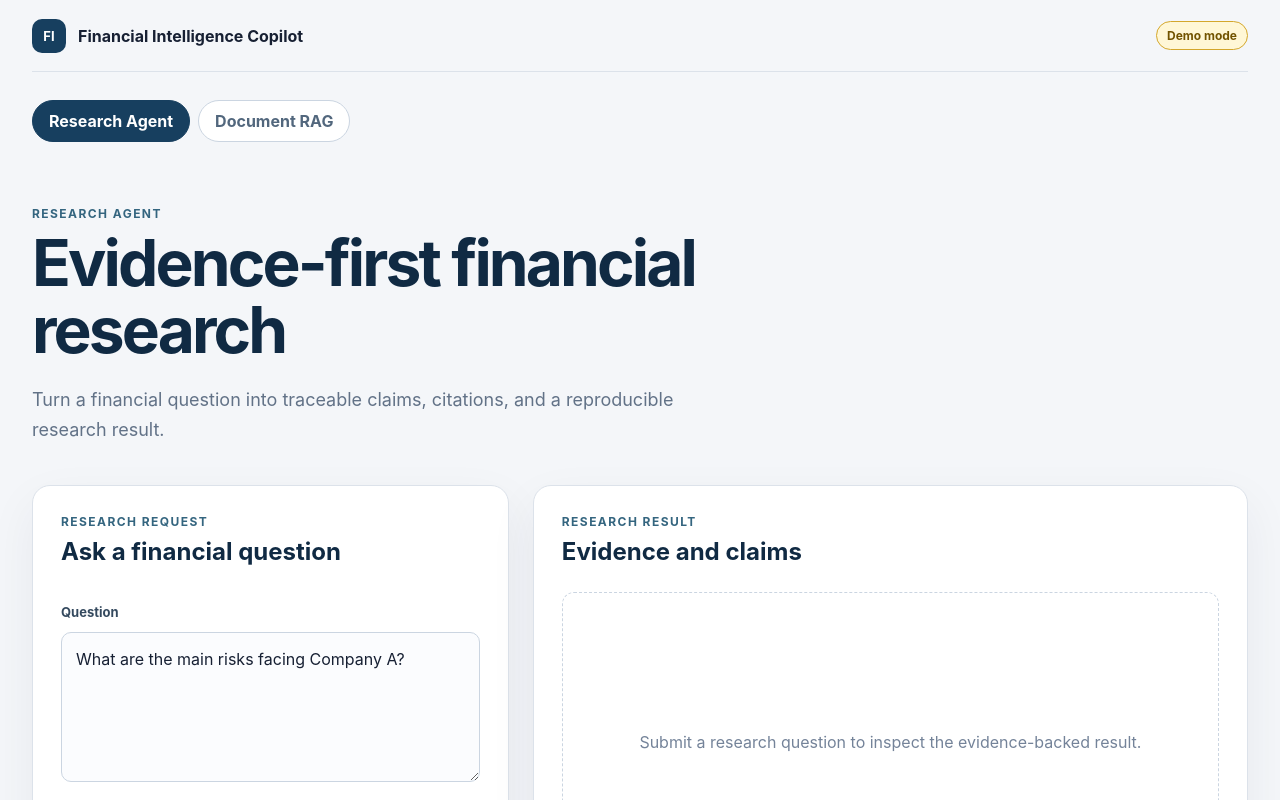
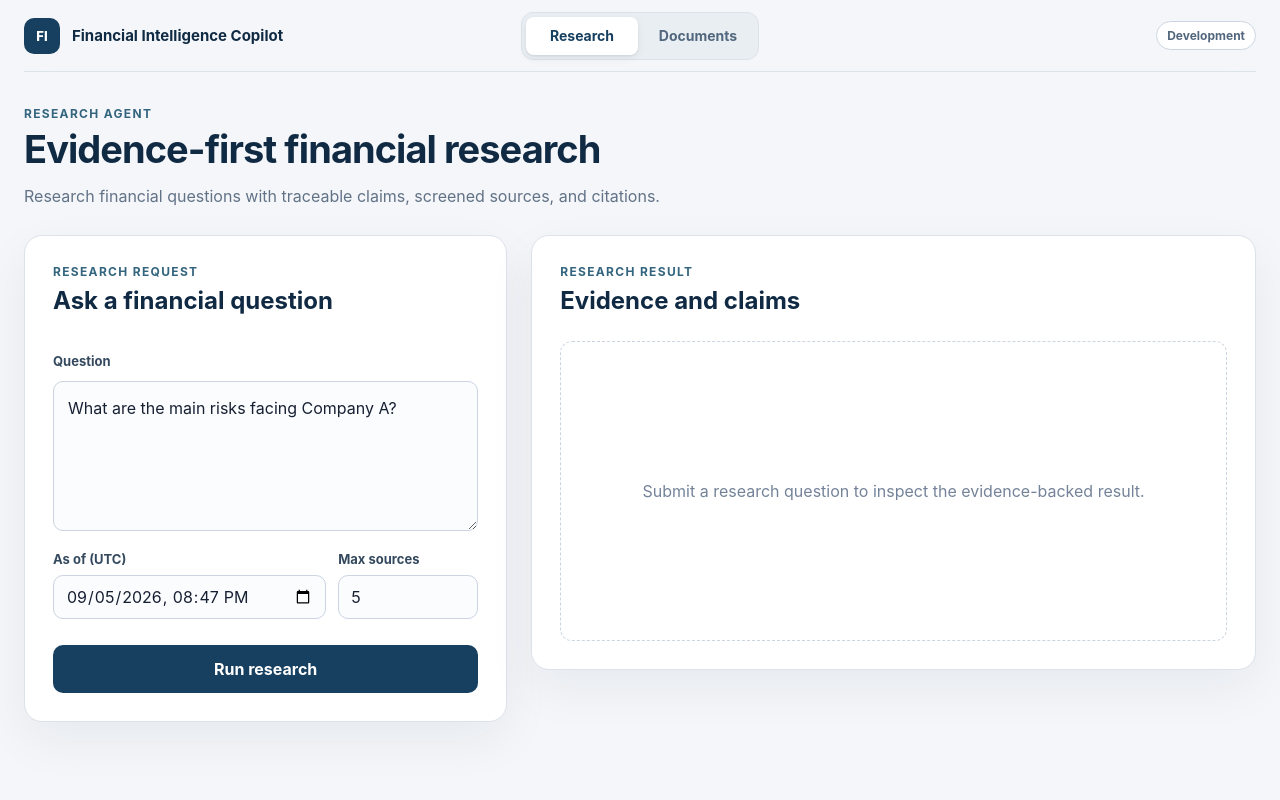
Before and after one commit to kudouhei/financial-intelligence-copilot, a React (Vite) app in the folder frontend/: page / in a window 1280 px wide. Shown: the top 800 px of the page. Built offline with nearby package versions, Linux system fonts and the light colour scheme.

Commit message:
feat: update UI

```diff
--- a/frontend/src/App.css
+++ b/frontend/src/App.css
@@ -1,20 +1,24 @@
 .app-shell {
-  max-width: 1440px;
+  width: min(100% - 48px, 1280px);
   min-height: 100vh;
   margin: 0 auto;
-  padding: 0 32px 48px;
+  padding-bottom: 48px;
 }
 
 .app-header {
+  position: sticky;
+  top: 0;
+  z-index: 10;
+  display: grid;
+  grid-template-columns: 1fr auto 1fr;
+  align-items: center;
   min-height: 72px;
-  display: flex;
-  align-items: center;
-  justify-content: space-between;
   border-bottom: 1px solid #dce2ea;
-  font-weight: 650;
+  background: rgb(244 246 249 / 92%);
+  backdrop-filter: blur(14px);
 }
 
-.app-header > div {
+.product-brand {
   display: flex;
   align-items: center;
   gap: 12px;
@@ -22,83 +26,139 @@
 
 .product-mark {
   display: grid;
-  width: 34px;
-  height: 34px;
+  width: 36px;
+  height: 36px;
   place-items: center;
+  flex: 0 0 auto;
   border-radius: 10px;
   color: white;
   background: #173f5f;
   font-size: 13px;
+  font-weight: 800;
+}
+
+.product-name {
+  color: #102a43;
+  font-size: 15px;
+  font-weight: 750;
+}
+
+.workspace-switcher {
+  display: flex;
+  gap: 4px;
+  padding: 4px;
+  border: 1px solid #dce2ea;
+  border-radius: 12px;
+  background: #e9eef3;
+}
+
+.workspace-switcher button {
+  min-width: 112px;
+  min-height: 38px;
+  padding: 0 16px;
+  border: 0;
+  border-radius: 8px;
+  color: #52677d;
+  background: transparent;
+  font-size: 14px;
+  font-weight: 700;
+  cursor: pointer;
+  transition:
+    color 150ms ease,
+    background 150ms ease,
+    box-shadow 150ms ease;
+}
+
+.workspace-switcher button:hover {
+  color: #173f5f;
+}
+
+.workspace-switcher button[aria-selected='true'] {
+  color: #173f5f;
+  background: white;
+  box-shadow:
+    0 1px 2px rgb(15 23 42 / 8%),
+    0 3px 10px rgb(15 23 42 / 6%);
+}
+
+.workspace-switcher button:focus-visible {
+  outline: 3px solid rgb(52 120 164 / 22%);
+  outline-offset: 2px;
 }
 
 .status-badge {
+  justify-self: end;
   padding: 6px 10px;
-  border: 1px solid #d4a72c;
+  border: 1px solid #cbd5e1;
   border-radius: 999px;
-  color: #725300;
-  background: #fff7d6;
+  color: #52677d;
+  background: white;
   font-size: 12px;
+  font-weight: 700;
 }
 
-.app-hero {
+.workspace-intro {
   max-width: 760px;
-  padding: 64px 0 40px;
+  padding: 34px 0 26px;
 }
 
 .eyebrow,
 .result-label {
-  margin: 0 0 8px;
+  margin: 0 0 7px;
   color: #34657f;
   font-size: 12px;
   font-weight: 750;
-  letter-spacing: 0.12em;
+  letter-spacing: 0.11em;
   text-transform: uppercase;
 }
 
-.app-hero h1 {
+.workspace-intro h1 {
   margin: 0;
   color: #102a43;
-  font-size: clamp(38px, 6vw, 64px);
-  line-height: 1.05;
-  letter-spacing: -0.045em;
+  font-size: clamp(28px, 4vw, 38px);
+  line-height: 1.15;
+  letter-spacing: -0.025em;
 }
 
-.app-hero > p:last-child {
-  max-width: 660px;
-  margin: 22px 0 0;
+.workspace-intro > p:last-child {
+  max-width: 680px;
+  margin: 12px 0 0;
   color: #627287;
-  font-size: 18px;
-  line-height: 1.65;
+  font-size: 16px;
+  line-height: 1.6;
 }
 
-@media (max-width: 850px) {
+@media (max-width: 760px) {
   .app-shell {
-    padding: 0 18px 32px;
+    width: min(100% - 32px, 1280px);
+    padding-bottom: 32px;
   }
 
-  .app-hero {
-    padding-top: 42px;
+  .app-header {
+    grid-template-columns: 1fr auto;
+    gap: 12px;
+    padding: 14px 0;
   }
+
+  .product-name {
+    font-size: 14px;
   }
 
   .workspace-switcher {
-  display: flex;
-  gap: 8px;
-  padding-top: 28px;
+    grid-column: 1 / -1;
+    grid-row: 2;
   }
 
   .workspace-switcher button {
-  padding: 10px 16px;
-  border: 1px solid #cbd5e1;
-  border-radius: 999px;
-  color: #52677d;
-  background: white;
-  font-weight: 700;
-  cursor: pointer;
+    min-width: 0;
+    flex: 1;
   }
 
-.workspace-switcher button[aria-pressed='true'] {
-  border-color: #173f5f;
-  color: white;
-  background: #173f5f;
+  .workspace-intro {
+    padding: 26px 0 22px;
   }
+
+  .workspace-intro h1 {
+    font-size: 28px;
+  }
+}
--- a/frontend/src/App.tsx
+++ b/frontend/src/App.tsx
@@ -2,58 +2,98 @@ import { useState } from 'react'
 
 import { DocumentRagWorkspace } from './features/document_rag/DocumentRagWorkspace'
 import { ResearchWorkspace } from './features/research/ResearchWorkspace'
+
 import './App.css'
 
+const workspaceCopy = {
+  research: {
+    eyebrow: 'Research agent',
+    title: 'Evidence-first financial research',
+    description:
+      'Research financial questions with traceable claims, screened sources, and citations.',
+  },
+  documents: {
+    eyebrow: 'Document intelligence',
+    title: 'Ask questions across financial documents',
+    description:
+      'Upload a PDF, retrieve relevant evidence, and generate page-level cited answers.',
+  },
+} as const
+
+type WorkspaceMode = keyof typeof workspaceCopy
+
 function App() {
-  const [mode, setMode] = useState<'documents' | 'research'>('research')
+  const [mode, setMode] =
+    useState<WorkspaceMode>('research')
+
+  const activeWorkspace = workspaceCopy[mode]
 
   return (
     <div className="app-shell">
       <header className="app-header">
-        <div>
+        <div className="product-brand">
           <span className="product-mark">FI</span>
-          <span>Financial Intelligence Copilot</span>
+
+          <span className="product-name">
+            Financial Intelligence Copilot
+          </span>
         </div>
 
-        <span className="status-badge">Demo mode</span>
+        <nav
+          className="workspace-switcher"
+          aria-label="Copilot workspace"
+          role="tablist"
+        >
+          <button
+            id="workspace-tab-research"
+            type="button"
+            role="tab"
+            aria-selected={mode === 'research'}
+            aria-controls="workspace-panel"
+            onClick={() => setMode('research')}
+          >
+            Research
+          </button>
+
+          <button
+            id="workspace-tab-documents"
+            type="button"
+            role="tab"
+            aria-selected={mode === 'documents'}
+            aria-controls="workspace-panel"
+            onClick={() => setMode('documents')}
+          >
+            Documents
+          </button>
+        </nav>
+
+        <span className="status-badge">
+          Development
+        </span>
       </header>
 
       <main>
-        <nav
-          className="workspace-switcher"
-          aria-label="Copilot workspace"
-        >
-          <button
-            type="button"
-            aria-pressed={mode === 'research'}
-            onClick={() => setMode('research')}
-          >
-            Research Agent
-          </button>
+        <section className="workspace-intro">
+          <p className="eyebrow">
+            {activeWorkspace.eyebrow}
+          </p>
 
-          <button
-            type="button"
-            aria-pressed={mode === 'documents'}
-            onClick={() => setMode('documents')}
-          >
-            Document RAG
-          </button>
-        </nav>
-        <section className="app-hero">
-          <p className="eyebrow">Research Agent</p>
-          <h1>Evidence-first financial research</h1>
-          <p>
-            Turn a financial question into traceable
-            claims, citations, and a reproducible
-            research result.
-          </p>
+          <h1>{activeWorkspace.title}</h1>
+
+          <p>{activeWorkspace.description}</p>
         </section>
 
-        {mode === 'research' ? (
-          <ResearchWorkspace />
-        ) : (
-          <DocumentRagWorkspace />
-        )}
+        <div
+          id="workspace-panel"
+          role="tabpanel"
+          aria-labelledby={`workspace-tab-${mode}`}
+        >
+          {mode === 'research' ? (
+            <ResearchWorkspace />
+          ) : (
+            <DocumentRagWorkspace />
+          )}
+        </div>
       </main>
     </div>
   )
--- a/frontend/src/features/document_rag/document-rag.css
+++ b/frontend/src/features/document_rag/document-rag.css
@@ -1,18 +1,29 @@
 .document-workspace {
     display: grid;
     grid-template-columns:
-      minmax(320px, 0.8fr)
-      minmax(0, 1.2fr);
-    gap: 24px;
+      minmax(300px, 0.85fr)
+      minmax(0, 1.15fr);
+    gap: 20px;
     align-items: start;
   }
 
   .document-panel {
-    padding: 28px;
+    padding: 24px;
     border: 1px solid #dce2ea;
-    border-radius: 18px;
+    border-radius: 14px;
     background: white;
-    box-shadow: 0 18px 50px rgb(24 39 75 / 6%);
+    box-shadow: 0 10px 30px rgb(24 39 75 / 5%);
+  }
+
+  .document-panel .panel-heading {
+    margin-bottom: 22px;
+  }
+
+  .document-panel h2 {
+    margin: 0;
+    color: #102a43;
+    font-size: 22px;
+    line-height: 1.25;
   }
 
   .document-upload-form {
@@ -28,31 +39,59 @@
   }
 
   .document-upload-form input {
-    min-height: 48px;
-    padding: 10px;
+    min-height: 52px;
+    padding: 8px;
     border: 1px solid #cbd5e1;
     border-radius: 10px;
-    background: #fbfcfe;
+    color: #52677d;
+    background: #f8fafc;
+  }
+
+  .document-upload-form input::file-selector-button {
+    min-height: 34px;
+    margin-right: 12px;
+    padding: 0 12px;
+    border: 1px solid #cbd5e1;
+    border-radius: 7px;
+    color: #243b53;
+    background: white;
+    font-weight: 700;
+    cursor: pointer;
+  }
+
+  .document-upload-form input:focus-visible {
+    outline: 3px solid rgb(52 120 164 / 15%);
+    border-color: #3478a4;
   }
 
   .document-upload-form button {
-    min-height: 48px;
+    min-height: 46px;
     border: 0;
-    border-radius: 10px;
+    border-radius: 9px;
     color: white;
     background: #173f5f;
     font-weight: 750;
     cursor: pointer;
+    transition: background 150ms ease;
+  }
+
+  .document-upload-form button:hover:not(:disabled) {
+    background: #102f48;
+  }
+
+  .document-upload-form button:focus-visible {
+    outline: 3px solid rgb(52 120 164 / 22%);
+    outline-offset: 2px;
   }
 
   .document-upload-form button:disabled {
     cursor: not-allowed;
-    opacity: 0.6;
+    opacity: 0.55;
   }
 
   .document-summary,
   .document-error {
-    margin-top: 20px;
+    margin-top: 18px;
     padding: 16px;
     border-radius: 10px;
   }
@@ -62,40 +101,59 @@
     background: #f2faf5;
   }
 
+  .document-summary > strong {
+    display: block;
+    color: #193c2a;
+    overflow-wrap: anywhere;
+  }
+
   .document-summary dl {
     display: grid;
     grid-template-columns: repeat(2, 1fr);
-    gap: 12px;
-    margin: 16px 0 0;
+    gap: 10px;
+    margin: 14px 0 0;
+  }
+
+  .document-summary dl > div {
+    padding: 10px 12px;
+    border: 1px solid #dce9df;
+    border-radius: 8px;
+    background: rgb(255 255 255 / 70%);
   }
 
   .document-summary dt {
-    color: #718096;
+    color: #607568;
     font-size: 12px;
     font-weight: 700;
   }
 
   .document-summary dd {
-    margin: 4px 0 0;
-    color: #243b53;
+    margin: 3px 0 0;
+    color: #193c2a;
     font-size: 18px;
+    font-weight: 750;
   }
 
   .document-error {
+    border: 1px solid #f3b3b3;
     color: #8d2424;
     background: #fff1f1;
   }
 
   .document-warning {
+    margin: 12px 0 0;
     color: #725300;
     font-size: 13px;
+    line-height: 1.5;
   }
 
   .document-placeholder {
-    min-height: 300px;
+    min-height: 280px;
+    border-style: dashed;
   }
 
   .document-placeholder > p:last-child {
+    max-width: 480px;
     color: #718096;
     line-height: 1.6;
   }
```
Lines whose indentation alone changed are shown as unchanged.
